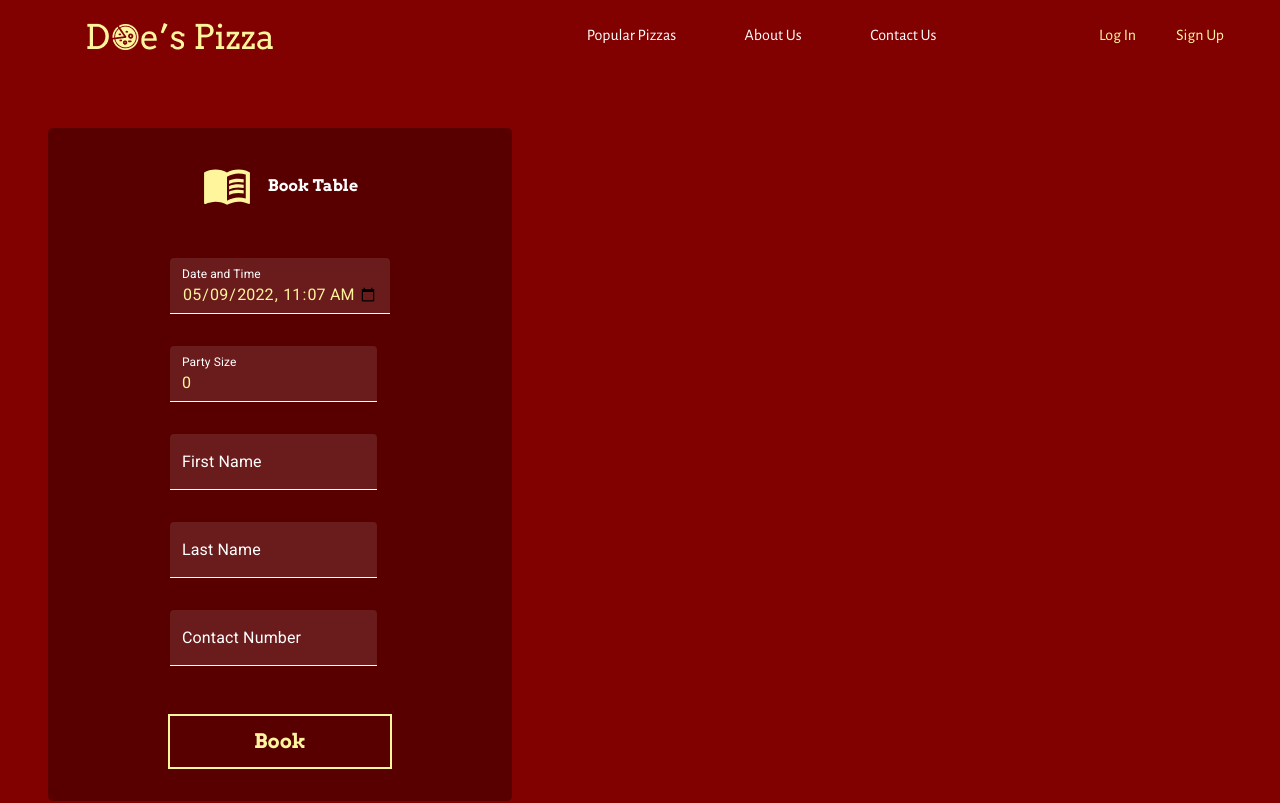
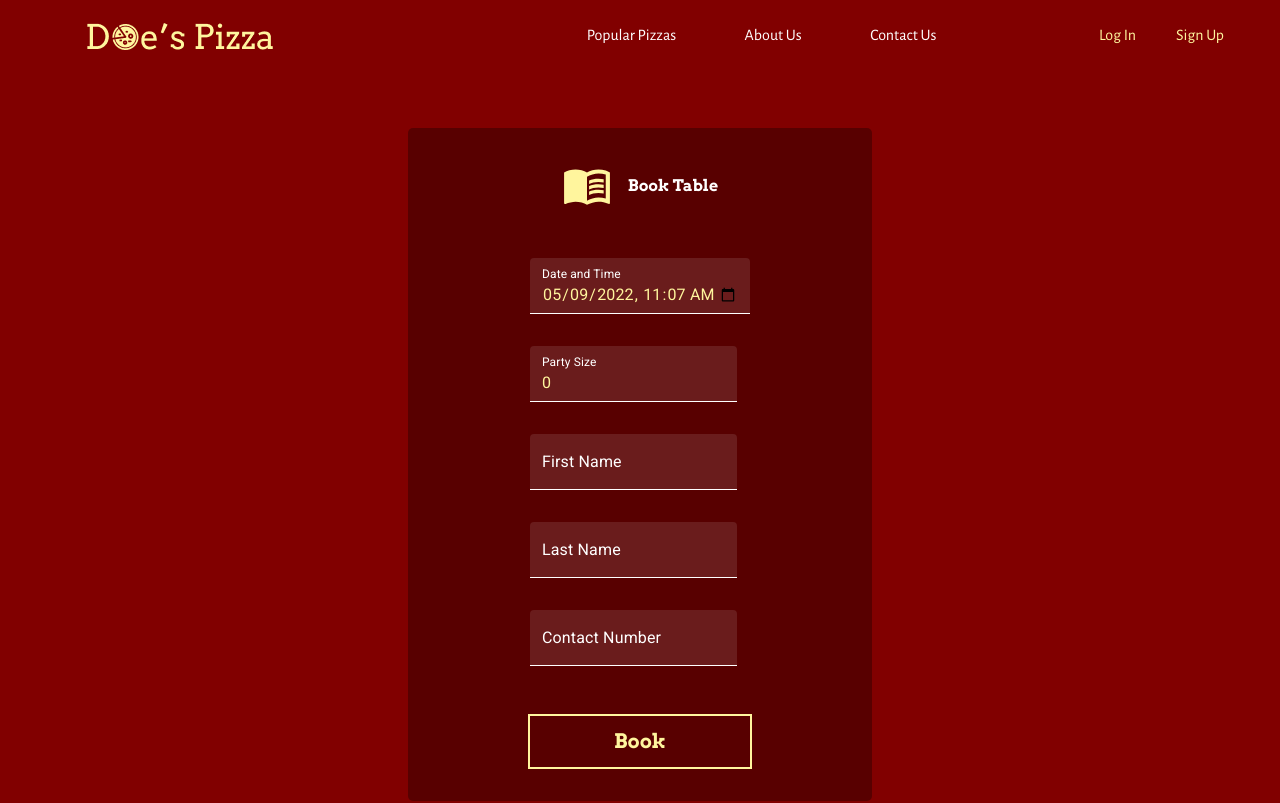
Before and after one commit to Techoplite/Doe-s-Pizza, a Next.js app: page /book-now in a window 1280 px wide. Shown: the top 803 px of the page. Built offline with nearby package versions, Linux system fonts and the light colour scheme; a web font is replaced by a local one.

Commit message:
Center forms on desktop

```diff
--- a/styles/BookNow.module.scss
+++ b/styles/BookNow.module.scss
@@ -21,7 +21,6 @@
     border-radius: 5px;
     flex-direction: column;
     padding: 2rem;
-    margin: 8rem 3rem 3rem 3rem;
 }
 
 .input {
--- a/styles/globals.scss
+++ b/styles/globals.scss
@@ -34,7 +34,8 @@ $black: rgba(0, 0, 0, 0.322);
 // Desktop
 @media screen and (min-width: 1080px) {
     .card {
-        width: 25rem
+        width: 25rem;
+        margin: 8rem auto 5rem auto;
     }
 }
 
```
